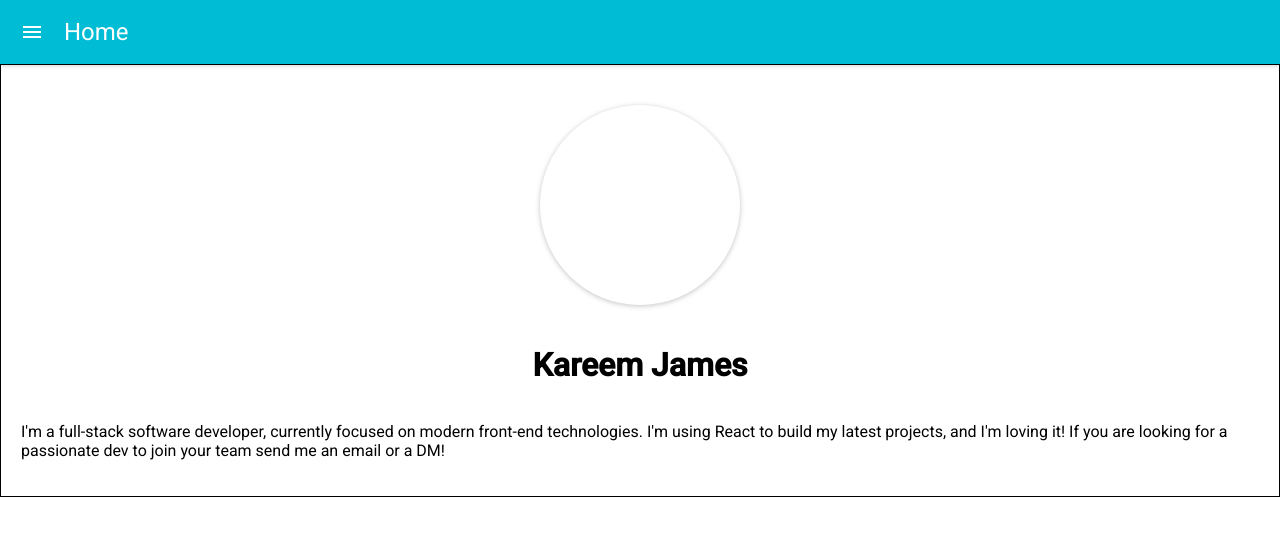
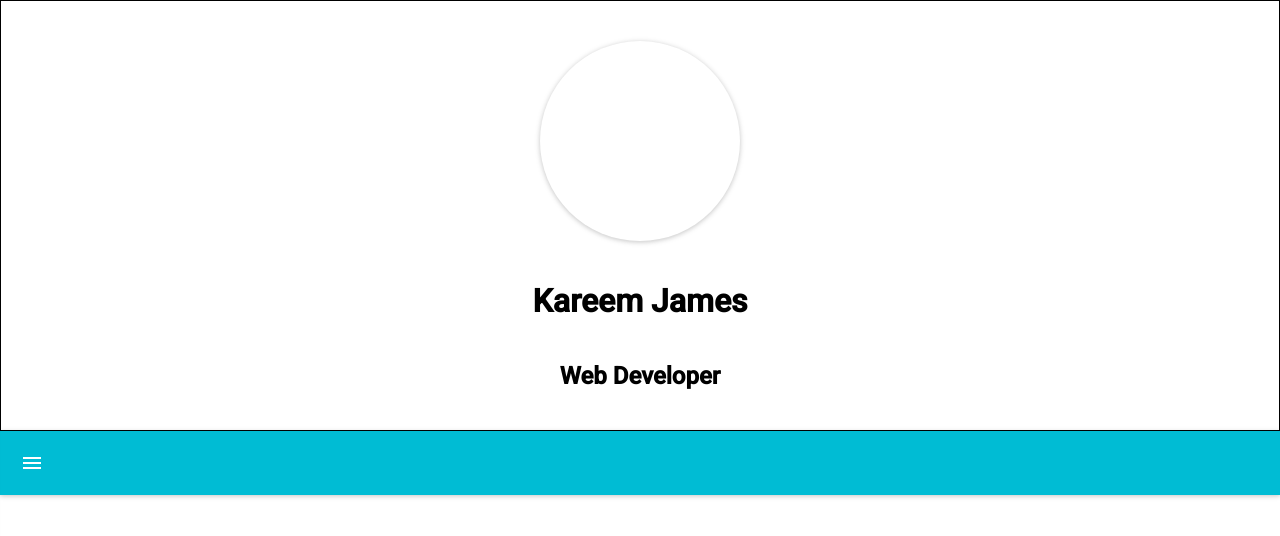
Before and after one commit to kareemdjames/react-portfolio, a React (Create React App) app: page / in a window 1280 px wide. Shown: the top 536 px of the page. Built offline with nearby package versions, Linux system fonts and the light colour scheme.

Commit message:
created header and footer component

```diff
--- /dev/null
+++ b/src/components/Header.js
@@ -0,0 +1,34 @@
+import React from 'react'
+import Paper from 'material-ui/Paper'
+
+
+function Header() {
+
+  const profileStyle = {
+    display: 'flex',
+    flexDirection: 'column',
+    alignItems: 'center',
+    padding: 20,
+    border: '1px solid black'
+  }
+
+  const paperStyle = {
+    height: 200,
+    width: 200,
+    margin: 20,
+    textAlign: 'center',
+    display: 'inline-block',
+  }
+
+  return(
+    <div className='header'>
+      <div className='profile' style={profileStyle}>
+        <Paper style={paperStyle} zDepth={1} circle={true} />
+        <h1>Kareem James</h1>
+        <h2>Web Developer</h2>
+      </div>
+    </div>
+  )
+}
+
+export default Header
--- a/src/components/Home.js
+++ b/src/components/Home.js
@@ -1,35 +1,15 @@
 import React from 'react'
 import Nav from './Nav'
-import Paper from 'material-ui/Paper';
+import Header from './Header'
+import Divider from 'material-ui/Divider';
 
 function Home() {
 
-  const paperStyle = {
-    height: 200,
-    width: 200,
-    margin: 20,
-    textAlign: 'center',
-    display: 'inline-block',
-  };
-
-  const profileStyle = {
-    display: 'flex',
-    flexDirection: 'column',
-    alignItems: 'center',
-    padding: 20,
-    border: '1px solid black'
-
-  }
-
   return (
     <div className='home'>
+      <Header />
       <Nav />
-      <div className='profile' style={profileStyle}>
-        <Paper style={paperStyle} zDepth={1} circle={true} />
-        <h1>Kareem James</h1>
-        <p>I'm a full-stack software developer, currently focused on modern front-end technologies. I'm using React to build my latest projects, and I'm loving it! If you are looking for a passionate dev to join your team send me an email or a DM!</p>
-      </div>
-
+      <Divider />
     </div>
   )
 }
--- a/src/components/Nav.js
+++ b/src/components/Nav.js
@@ -19,7 +19,6 @@ class Nav extends Component {
     return (
       <div className="nav">
         <AppBar
-          title="Home"
           iconClassNameRight="muidocs-icon-navigation-expand-more"
           onLeftIconButtonClick={() => this.setState({open: !this.state.open})}
         />
```
Also changed, not shown: src/components/Footer.js (added, +11 -0 lines).
